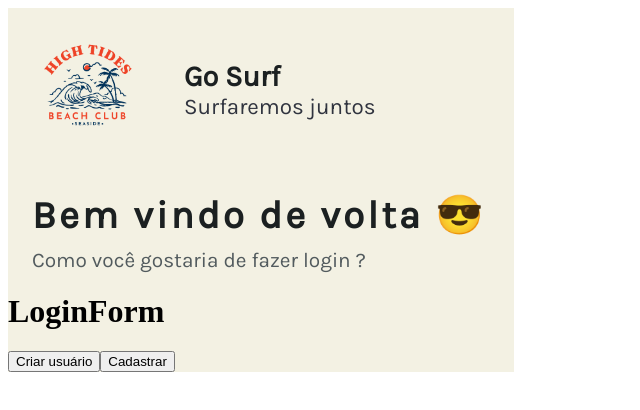
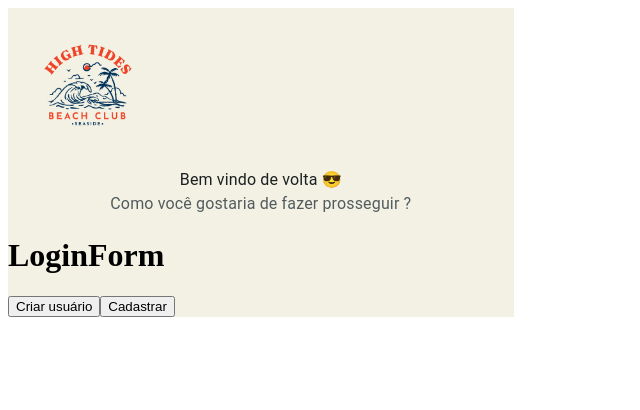
Before and after one commit to otavioaraujo08/caderno-surfista, a Next.js app in the folder front-end/: page / in a window 1280 px wide. Shown: the top 410 px of the page, without its empty margins (0-640 px from the left). Built offline with nearby package versions, Linux system fonts and the light colour scheme; a web font is replaced by a local one.

Commit message:
temp: update login page

```diff
--- a/front-end/src/app/page.tsx
+++ b/front-end/src/app/page.tsx
@@ -1,5 +1,7 @@
+'use client';
+import './styles.css';
 import Image from 'next/image';
-import './styles.css';
+import { Typography } from '@mui/material';
 import { LoginForm } from '@/components/LoginForm';
 
 export default function Page() {
@@ -14,26 +16,20 @@ export default function Page() {
                         height={160}
                         className="logo"
                     />
-
-                    <div
-                        style={{
-                            marginBottom: '1rem',
-                        }}
-                    >
-                        <h1 className="logoTitle">Go Surf</h1>
-                        <h3 className="logoSubtitle">Surfaremos juntos</h3>
-                    </div>
                 </div>
 
                 <div>
-                    <h1 className="title">Bem vindo de volta 😎</h1>
-                    <p className="subTitle">
-                        Como você gostaria de fazer login ?
-                    </p>
+                    <Typography align="center" className="title">
+                        Bem vindo de volta 😎
+                    </Typography>
+                    <Typography align="center" className="subTitle">
+                        Como você gostaria de fazer prosseguir ?
+                    </Typography>
 
                     <LoginForm />
                 </div>
             </div>
+
             <div className="gridTwo"></div>
         </div>
     );
```
